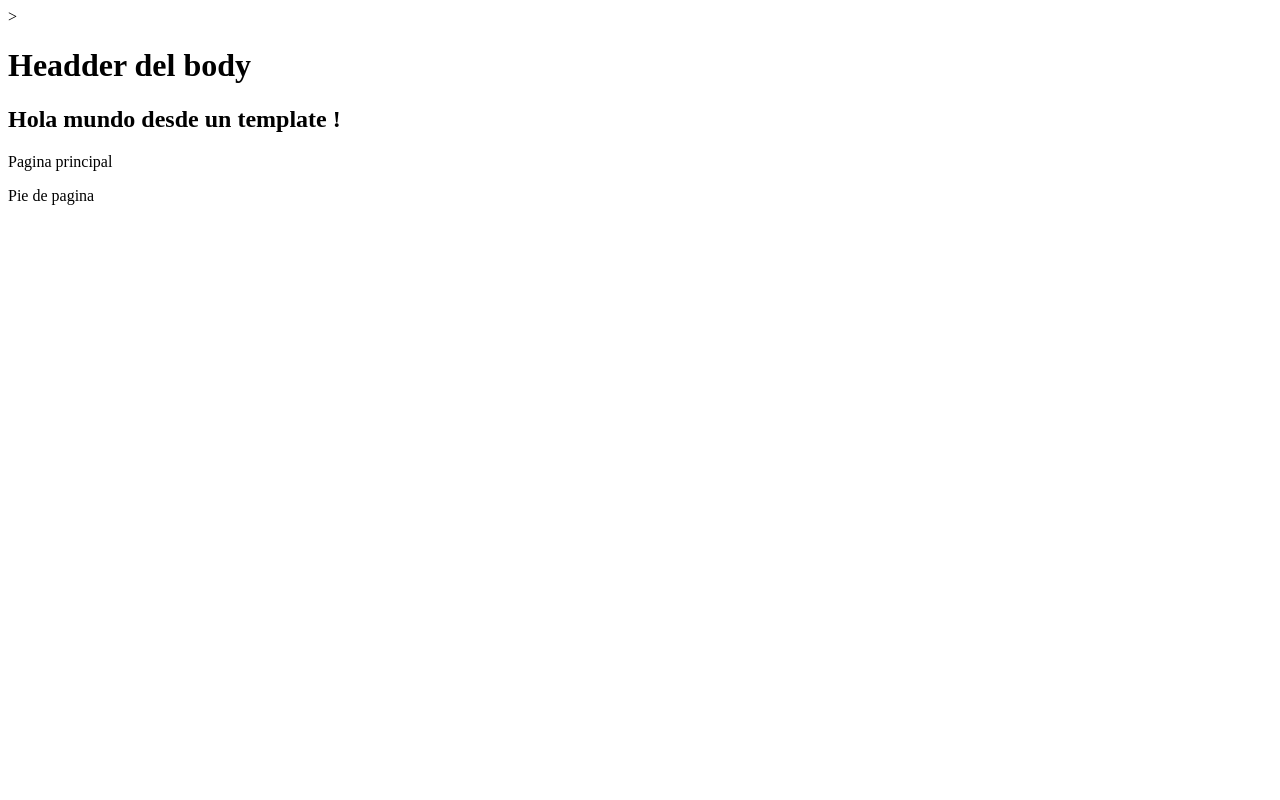
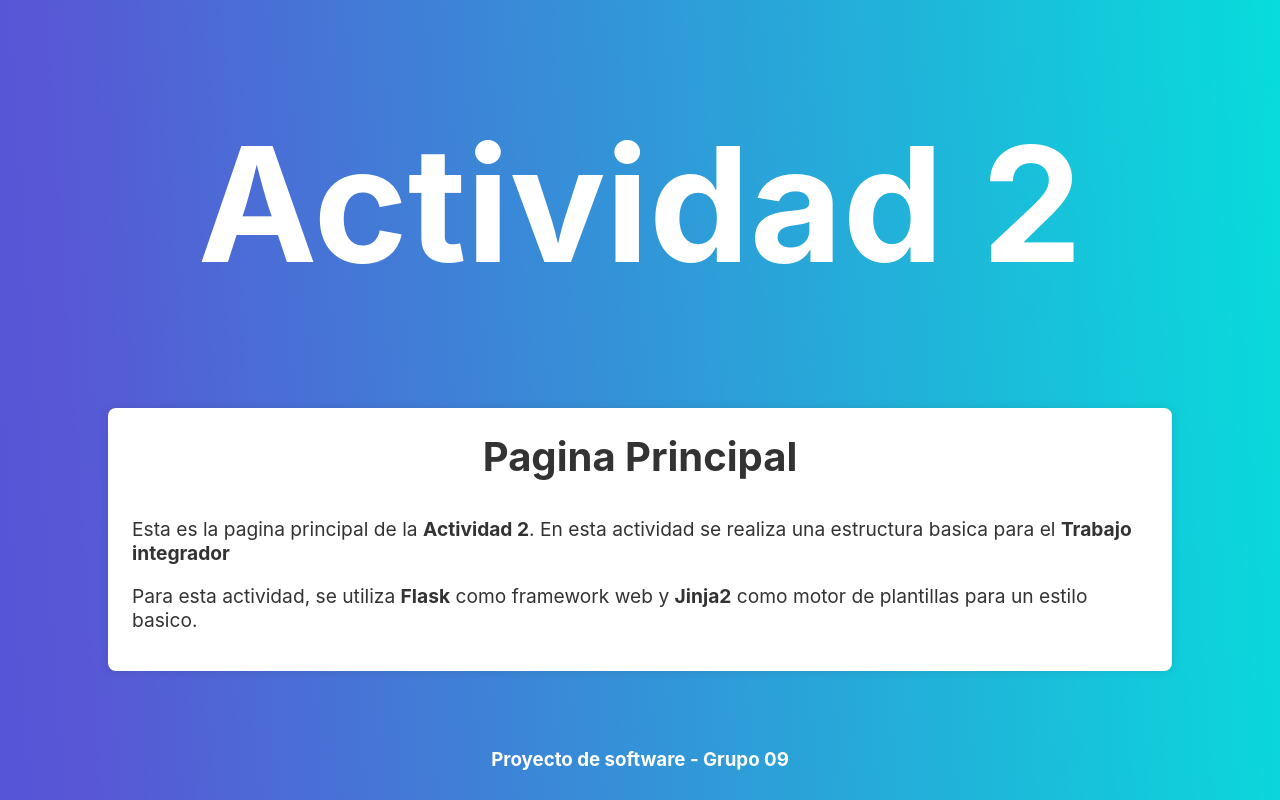
Before and after one commit to UnMatesito/Proyecto-de-Software, a Python web app: template admin/src/web/templates/home.html in a window 1280 px wide. Run offline with Jinja, Linux system fonts and the light colour scheme; the template is opened without the code that fills it, so the values that code supplies are empty.

Commit message:
Agrego estilos a home y layout

```diff
--- a/admin/src/web/templates/home.html
+++ b/admin/src/web/templates/home.html
@@ -3,6 +3,11 @@
 {% block title %}Home{% endblock %}
 
 {% block content %}
-    <h2>Hola mundo desde un template !</h2>
-    <p>Pagina principal</p>
+    <div class="container">
+
+        <h2>Pagina Principal</h2>
+        <p>Esta es la pagina principal de la <strong>Actividad 2</strong>. En esta actividad se realiza una estructura basica para el <strong>Trabajo integrador</strong></p>
+        <p>Para esta actividad, se utiliza <strong>Flask</strong> como framework web y <strong>Jinja2</strong> como motor de plantillas para un estilo basico.</p>
+
+    </div>
 {% endblock %}
--- a/admin/src/web/templates/layout.html
+++ b/admin/src/web/templates/layout.html
@@ -1,16 +1,15 @@
 <!DOCTYPE html>
-<html lang="en">
+<html lang="es">
 <head>
     <meta charset="UTF-8">
     <meta name="viewport" content="width=device-width, initial-scale=1.0">
-    <link rel="stylesheet" href="{{ url_for('static', filename='css/styles.css')}}">  <!-- TE DEJO LA REF A LA HOJA DE ESTILOS,-->>
-    <title>{% block title %}Headder de la pag {% endblock %}</title>
+    <link rel="stylesheet" href="{{ url_for('static', filename='css/styles.css')}}">
+    <title>{% block title %}Header de la pagina{% endblock %}</title>
 </head>
 
-<body>
-
+<body class="gradient-background">
     <header>
-        <h1>Headder del body</h1>
+        <h1>Actividad 2</h1>
     </header>
 
     <main>
@@ -18,8 +17,7 @@
     </main>
 
     <footer>
-        <p> Pie de pagina</p>
+        <h3> Proyecto de software - Grupo 09</h3>
     </footer>
-
 </body>
 </html>
--- a/admin/static/css/styles.css
+++ b/admin/static/css/styles.css
@@ -1 +1,65 @@
 /* TODO */
+
+body {
+    font-family: Inter, sans-serif;
+    margin: 0;
+    padding: 0;
+    background-color: #f4f4f4;
+}
+
+.gradient-background {
+  background: linear-gradient(266deg, #02e5dc, #5857d5, #3635ff);
+  background-size: 200% 200%;
+  animation: gradient-animation 18s ease infinite;
+}
+
+@keyframes gradient-animation {
+  0% {
+    background-position: 0% 50%;
+  }
+  50% {
+    background-position: 100% 50%;
+  }
+  100% {
+    background-position: 0% 50%;
+  }
+}
+
+.container{
+    width: 80%;
+    margin: auto;
+    overflow: hidden;
+    padding: 20px;
+    background: #fff;
+    box-shadow: 0 0 10px rgba(0,0,0,0.1);
+    border-radius: 8px;
+    color: #333333;
+}
+
+.container p{
+    font-size: 1.2rem;
+    padding: 0 4px;
+}
+
+h1, footer {
+    text-align: center;
+    color: #ffffff;
+}
+
+h1 {
+    font-size: 10rem;
+}
+
+div h2{
+    text-align: center;
+    color: #333;
+    font-size: 2.5rem;
+    padding-bottom: 2px;
+    margin-top: 4px;
+}
+
+footer h3{
+    position: absolute;
+    bottom: 10px;
+    width: 100%;
+}
```
